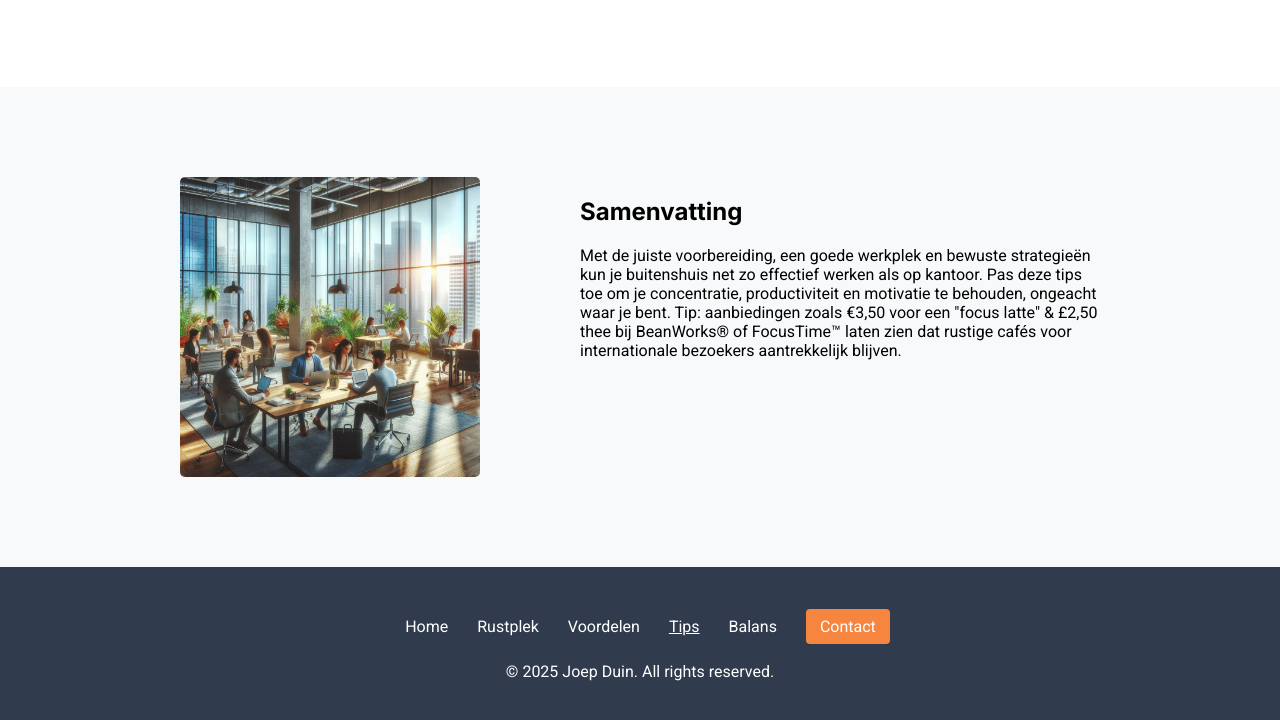
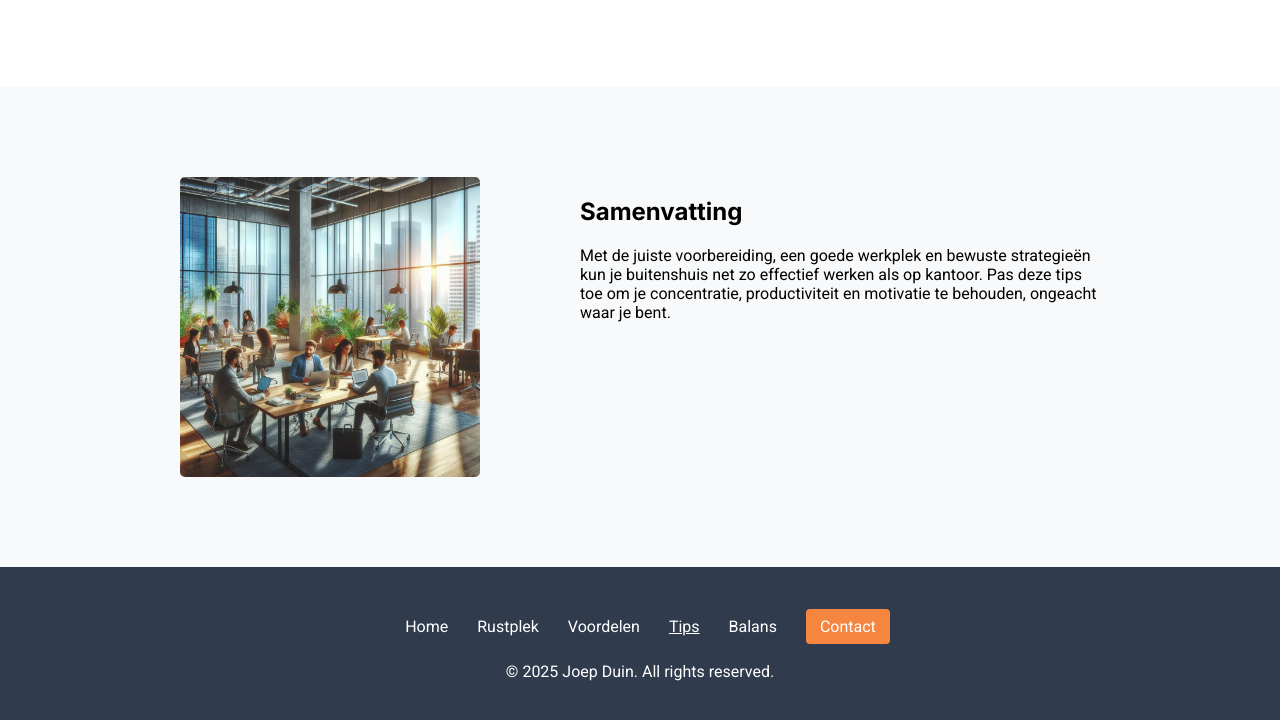
Before and after one commit to joepduin/webmarkup, a plain HTML site: page tips.html in a window 1280 px wide. Shown: the part 2080-2800 px from the top of the page. Drawn offline with Linux system fonts and the light colour scheme.

Commit message:
Remove promotional tip for cafés from summary section in tips.html

```diff
--- a/tips.html
+++ b/tips.html
@@ -133,7 +133,6 @@
 				<h2>Samenvatting</h2>
 				<p>
 					Met de juiste voorbereiding, een goede werkplek en bewuste strategieën kun je buitenshuis net zo effectief werken als op kantoor. Pas deze tips toe om je concentratie, productiviteit en motivatie te behouden, ongeacht waar je bent.
-					Tip: aanbiedingen zoals &euro;3,50 voor een &quot;focus latte&quot; &amp; &pound;2,50 thee bij BeanWorks&reg; of FocusTime&trade; laten zien dat rustige cafés voor internationale bezoekers aantrekkelijk blijven.
 				</p>
 			</article>
 		</section>
```
